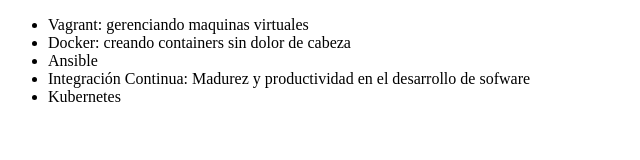
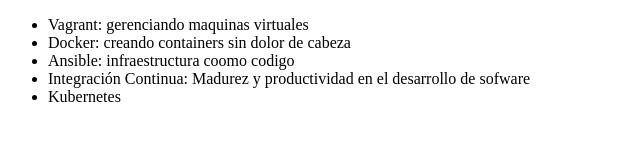
Before and after one commit to Karinaa82/alura-git, a plain HTML site: page index.html in a window 1280 px wide. Shown: the whole page, without its empty margins (0-640 px from the left). Drawn offline with Linux system fonts and the light colour scheme.

Commit message:
cambiando el nombre del curso ansible

```diff
--- a/index.html
+++ b/index.html
@@ -9,7 +9,7 @@
     <ul>
         <li>Vagrant: gerenciando maquinas virtuales</li>
         <li>Docker: creando containers sin dolor de cabeza</li>
-        <li>Ansible</li>
+        <li>Ansible: infraestructura coomo codigo</li>
         <li>Integración Continua: Madurez y productividad en el desarrollo de sofware</li>
         <li>Kubernetes</li>
     </ul>
```
